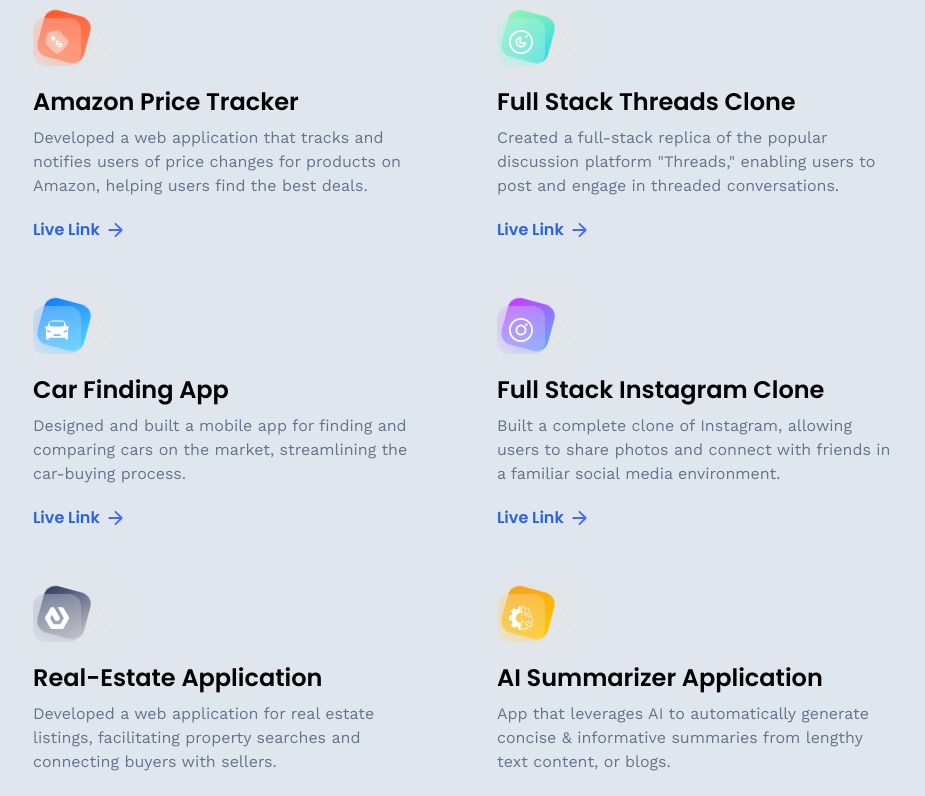
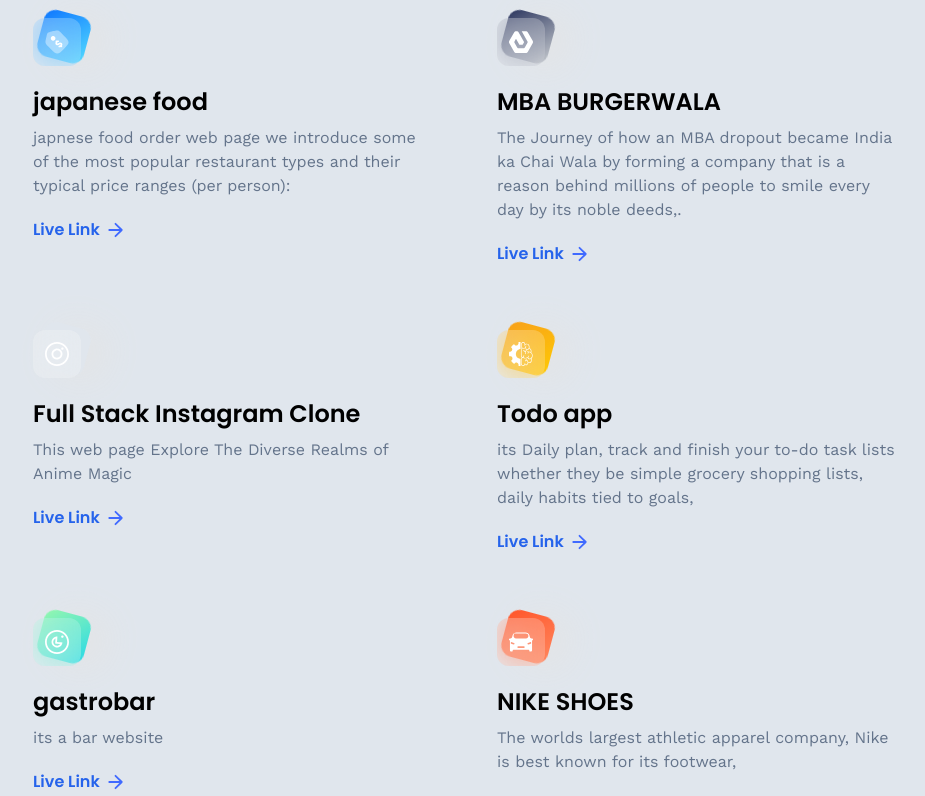
Before and after one commit to Iqrarluqman602/IQRAR-LUQMAN., a React (Vite) app: page /projects in a window 1280 px wide. Shown: the part 340-1136 px from the top of the page, without its empty margins (159-1084 px from the left). Built offline with nearby package versions, Linux system fonts and the light colour scheme; no server answers.

Commit message:
first commit

```diff
--- a/src/components/HomeInfo.jsx
+++ b/src/components/HomeInfo.jsx
@@ -7,10 +7,10 @@
     return (
       <h1 className='sm:text-xl sm:leading-snug text-center neo-brutalism-blue py-4 px-8 text-white mx-5'>
         Hi, I'm
-        <span className='font-semibold mx-2 text-white'>Iqrar Luqman</span>
+        <span className='font-semibold mx-2 text-white'>IQRAR LUQMAN</span>
         👋
         <br />
-        A Website Engineer from Arena <h3>M,M (landhi karachi)</h3>
+        A Website Development from Arena <h3> multimedia(karachi)</h3>
       </h1>
     );
 
--- a/src/components/Navbar.jsx
+++ b/src/components/Navbar.jsx
@@ -1,12 +1,12 @@
 import { NavLink } from "react-router-dom";
+import logo from '../assets/images/logo.png'
 
-import { logo } from "../assets/images";
 
 const Navbar = () => {
   return (
     <header className='header'>
       <NavLink to='/'>
-        <img src={logo} alt='logo' className='w-18 h-18 object-contain' />
+      <img src={logo} alt="Logo" height={50} width={65}/>;
       </NavLink>
       <nav className='flex text-lg gap-7 font-medium'>
         <NavLink to='/about' className={({ isActive }) => isActive ? "text-blue-600" : "text-black" }>
--- a/src/constants/index.js
+++ b/src/constants/index.js
@@ -157,56 +157,65 @@
     {
         name: 'GitHub',
         iconUrl: github,
-        link: 'https://github.com/YourGitHubUsername',
+        link: 'https://github.com/Iqrarluqman602',
     },
+
     {
         name: 'LinkedIn',
         iconUrl: linkedin,
-        link: 'https://www.linkedin.com/in/YourLinkedInUsername',
+        link: 'https://profile.indeed.com/?hl=en_US&co=US&from=gnav-homepage&_ga=2.192450986.1239671611.1701384670-1169728586.1696181837',
     }
 ];
 
 export const projects = [
     {
         iconUrl: pricewise,
-        theme: 'btn-back-red',
-        name: 'Amazon Price Tracker',
-        description: 'Developed a web application that tracks and notifies users of price changes for products on Amazon, helping users find the best deals.',
-        link: 'https://github.com/adrianhajdin/pricewise',
+        theme: 'btn-back-blue',
+        name: 'japanese food',
+        description: 'japnese food order web page we introduce some of the most popular restaurant types and their typical price ranges (per person):',
+        link: 'https://japanese-food-liard.vercel.app/',
+    },
+
+    {
+        iconUrl: estate,
+        theme: 'btn-back-black',
+        name: 'MBA BURGERWALA',
+        description: 'The Journey of how an MBA dropout became India ka Chai Wala by forming a company that is a reason behind millions of people to smile every day by its noble deeds,.',
+        link: 'https://mba-indian-chaiwala.vercel.app/',
+    },
+    {
+        iconUrl: snapgram,
+        theme: 'The real Anime magic',
+        name: 'Full Stack Instagram Clone',
+        description: ' This web page Explore The Diverse Realms of Anime Magic',
+        link: 'https://anime-flame-chi.vercel.app/',
+    },
+    {
+        iconUrl: summiz,
+        theme: 'btn-back-yellow',
+        name: 'Todo app',
+        description: 'its Daily plan, track and finish your to-do task lists whether they be simple grocery shopping lists, daily habits tied to goals,',
+        link: 'https://todo-app-blue-xi.vercel.app',
     },
     {
         iconUrl: threads,
         theme: 'btn-back-green',
-        name: 'Full Stack Threads Clone',
-        description: 'Created a full-stack replica of the popular discussion platform "Threads," enabling users to post and engage in threaded conversations.',
-        link: 'https://github.com/adrianhajdin/threads',
+        name: 'gastrobar',
+        description: ' its a bar website',
+        link: 'https://gastrobar-c5896.web.app/',
     },
+
     {
         iconUrl: car,
-        theme: 'btn-back-blue',
-        name: 'Car Finding App',
-        description: 'Designed and built a mobile app for finding and comparing cars on the market, streamlining the car-buying process.',
-        link: 'https://github.com/adrianhajdin/project_next13_car_showcase',
+        theme: 'btn-back-red',
+        name: 'NIKE SHOES ',
+        description: 'The worlds largest athletic apparel company, Nike is best known for its footwear,',
+        link: 'https://nike-theta-two.vercel.app',
     },
-    {
-        iconUrl: snapgram,
-        theme: 'btn-back-pink',
-        name: 'Full Stack Instagram Clone',
-        description: 'Built a complete clone of Instagram, allowing users to share photos and connect with friends in a familiar social media environment.',
-        link: 'https://github.com/adrianhajdin/social_media_app',
-    },
-    {
-        iconUrl: estate,
-        theme: 'btn-back-black',
-        name: 'Real-Estate Application',
-        description: 'Developed a web application for real estate listings, facilitating property searches and connecting buyers with sellers.',
-        link: 'https://github.com/adrianhajdin/projects_realestate',
-    },
-    {
-        iconUrl: summiz,
-        theme: 'btn-back-yellow',
-        name: 'AI Summarizer Application',
-        description: 'App that leverages AI to automatically generate concise & informative summaries from lengthy text content, or blogs.',
-        link: 'https://github.com/adrianhajdin/project_ai_summarizer',
-    }
+
+
+
+
+
+
 ];
--- a/src/index.css
+++ b/src/index.css
@@ -51,9 +51,11 @@
   }
 
   .header {
-    @apply flex justify-between items-center sm:px-16 px-8 py-4 max-w-5xl mx-auto absolute top-0 bg-transparent z-10 right-0 left-0;
+    @apply flex justify-between items-center sm:px-16 px-8 py-4 max-w-5xl mx-auto absolute top-0  z-10 right-0 left-0;
   }
-
+.iqrar{
+  @apply bg-white
+}
   .footer {
     @apply max-w-5xl mx-auto sm:px-16 pb-6 px-8 flex flex-col gap-7;
   }
--- a/src/pages/About.jsx
+++ b/src/pages/About.jsx
@@ -11,14 +11,14 @@
 const About = () => {
   return (
     <section className='max-container'>
-      <h1 className='head-text'>
+      <h2 className='head-text'>
         Hello, I'm{" "}
         <span className='blue-gradient_text font-semibold drop-shadow'>
           {" "}
-          Iqrar luqman
+          IQRAR LUQMAN
         </span>{" "}
         👋
-      </h1>
+      </h2>
 
       <div className='mt-5 flex flex-col gap-3 text-slate-500'>
         <p>
--- a/src/pages/Contact.jsx
+++ b/src/pages/Contact.jsx
@@ -90,7 +90,7 @@
               type='text'
               name='name'
               className='input'
-              placeholder='John'
+              placeholder='Inter your email'
               required
               value={form.name}
               onChange={handleChange}
@@ -104,7 +104,7 @@
               type='email'
               name='email'
               className='input'
-              placeholder='John@gmail.com'
+              placeholder='Sample@gmail.com'
               required
               value={form.email}
               onChange={handleChange}
```
Also changed, not shown: src/assets/images/logo.png (added).
